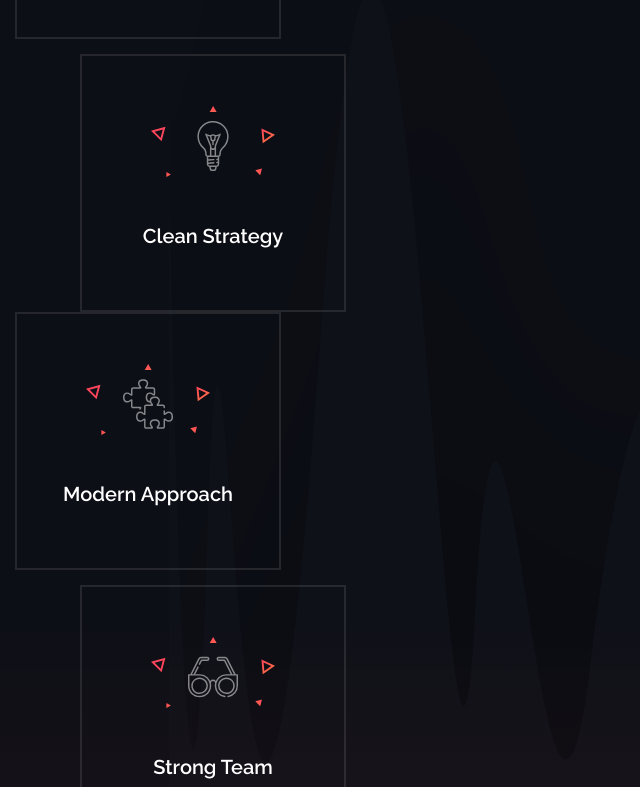
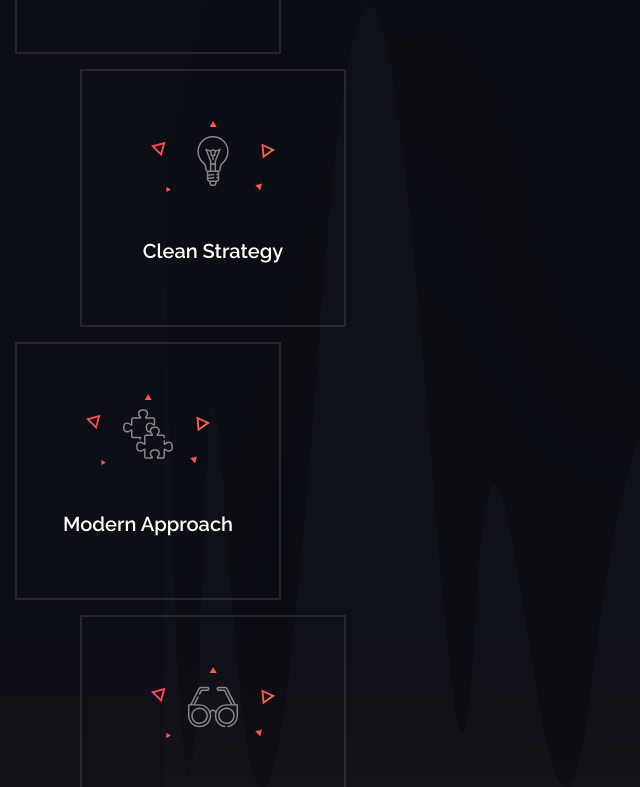
Before and after one commit to Guitarninja1/erickaskim.com, a Next.js app: page /about in a window 1280 px wide. Shown: the part 2661-3448 px from the top of the page, without its empty margins (0-640 px from the left). Built offline with nearby package versions, Linux system fonts and the light colour scheme.

Commit message:
fix icon spacing

```diff
--- a/views/About.module.css
+++ b/views/About.module.css
@@ -196,7 +196,7 @@
 	margin-left: 80px;
 }
 .iconblockodd {
-	margin: 0 15px 15px 15px;
+	margin: 15px;
 }
 .iconposition {
 	display: flex;
```
